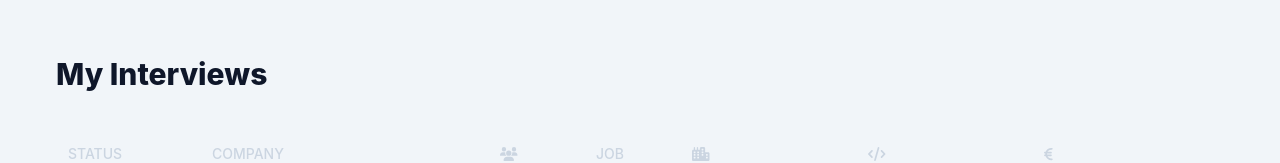
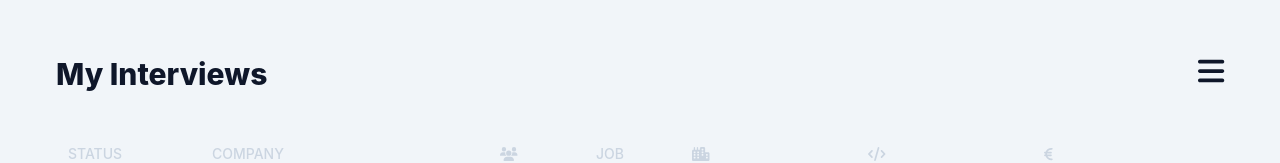
Before and after one commit to XandruDavid/job-interview-tracker, a React (Create React App) app: page / in a window 1280 px wide. Shown: the top 163 px of the page. Built offline with nearby package versions, Linux system fonts and the light colour scheme.

Commit message:
feat(list): added a simple density toggle

```diff
--- /dev/null
+++ b/src/components/DensityToggle.tsx
@@ -0,0 +1,20 @@
+import React from "react";
+import { FontAwesomeIcon } from "@fortawesome/react-fontawesome";
+import { faAlignJustify, faBars } from "@fortawesome/free-solid-svg-icons";
+import { usePreferencesStore } from "../store/usePreferencesStore";
+
+type DensityToggleProps = {
+    className?: React.HTMLAttributes<HTMLDivElement>["className"];
+};
+
+export const DensityToggle = ({ className }: DensityToggleProps) => {
+    const [density, setDensity] = usePreferencesStore((state) => [state.prefernces.density, state.setDensity]);
+
+    return (
+        <FontAwesomeIcon
+            icon={density === "Comfortable" ? faAlignJustify : faBars}
+            onClick={() => (density === "Comfortable" ? setDensity("Compact") : setDensity("Comfortable"))}
+            className={className}
+        />
+    );
+};
--- a/src/components/InterviewsList/InterviewsList.tsx
+++ b/src/components/InterviewsList/InterviewsList.tsx
@@ -1,5 +1,6 @@
 import React from "react";
 import { useWorkspaceStore } from "../../store/useWorkspaceStore";
+import { DensityToggle } from "../DensityToggle";
 import { InterviewsListHeader } from "./InterviewsListHeader";
 import { InterviewLine } from "./InterviewsListLine";
 
@@ -9,7 +10,7 @@ export const InterviewsList = () => {
 
     return (
         <div className="p-14">
-            <h1 className="mb-12 text-3xl text-slate-900 font-extrabold">{workspaceName}</h1>
+            <h1 className="mb-12 text-3xl text-slate-900 font-extrabold">{workspaceName}<DensityToggle className="float-right" /></h1>
             <InterviewsListHeader />
             {interviews.map((interview) => (
                 <InterviewLine key={interview.id} interview={interview} />
```
